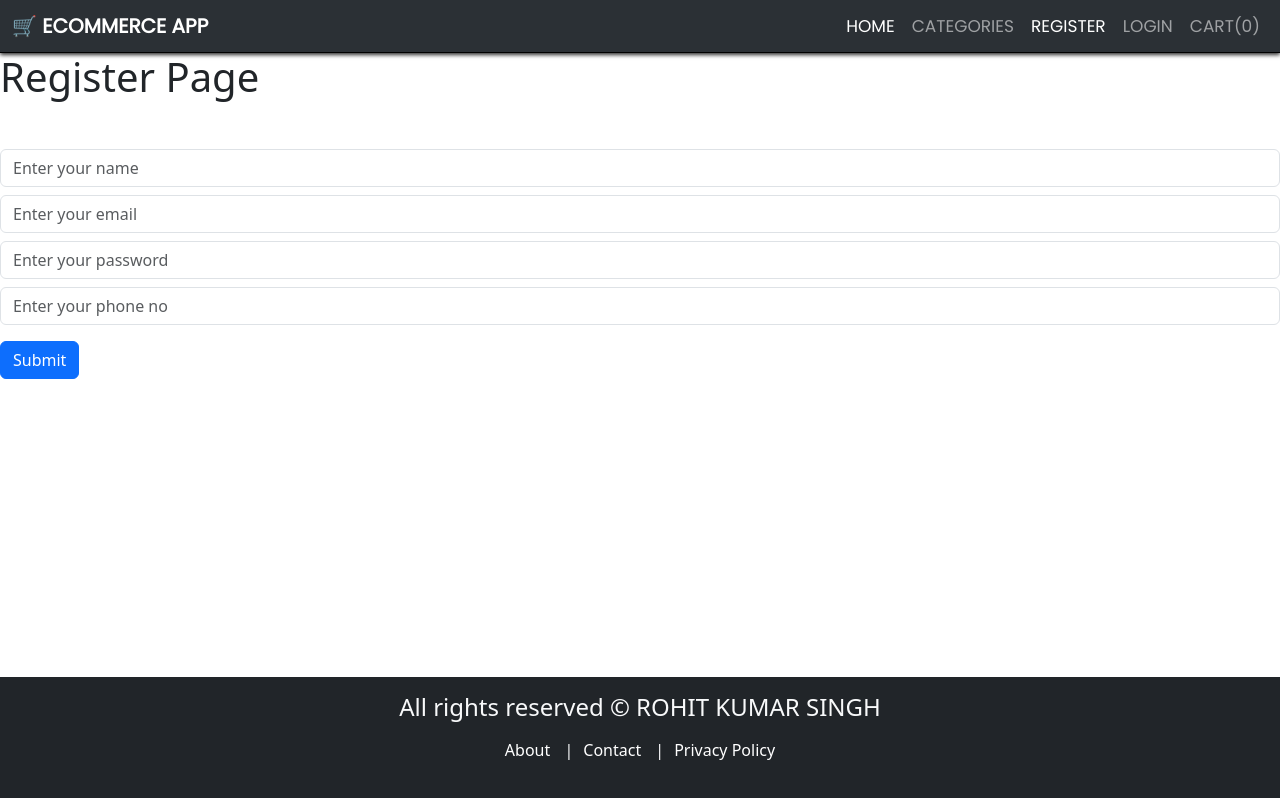
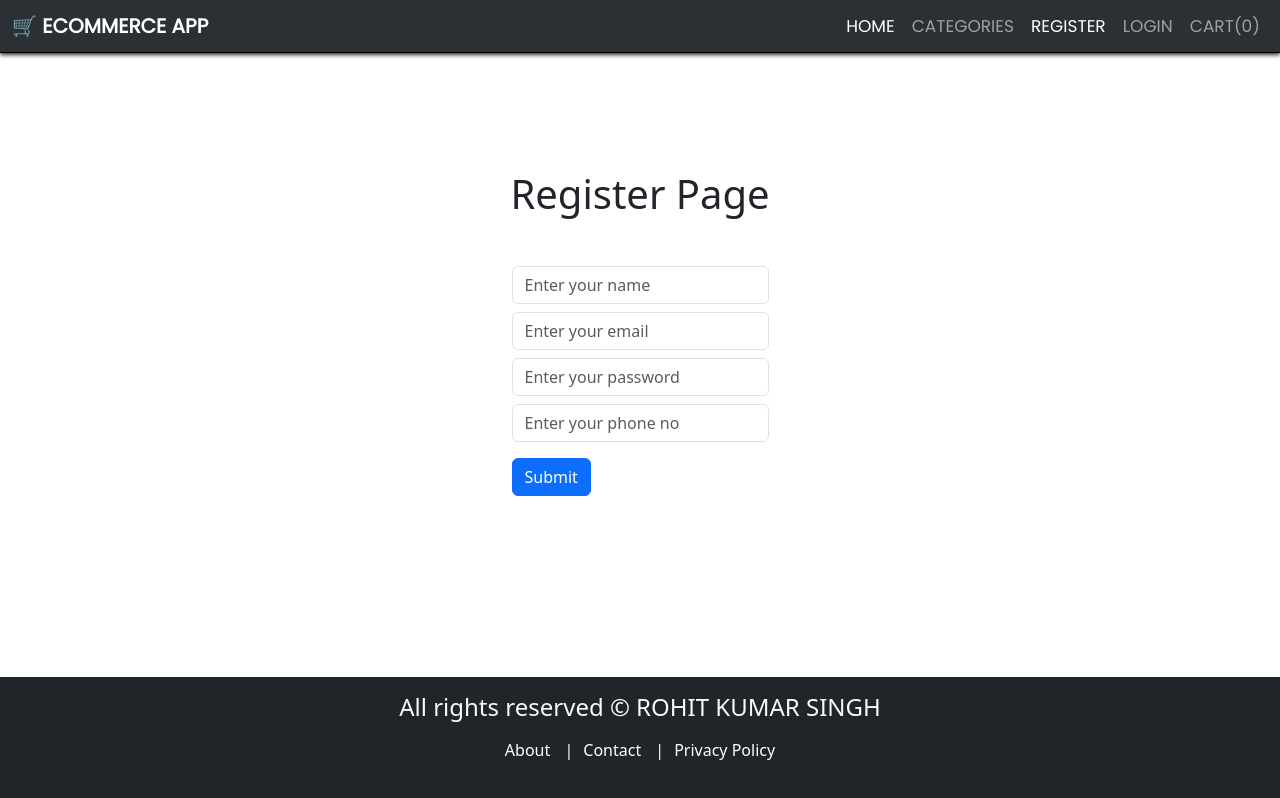
Before and after one commit to rohitsinghkcodes/TechMart, a React (Create React App) app in the folder client/: page /register in a window 1280 px wide. Shown: the top 798 px of the page. Built offline with nearby package versions, Linux system fonts and the light colour scheme; a web font is replaced by a local one.

Commit message:
Register user functionality completed + toast issue fixed with alert

```diff
--- a/client/package.json
+++ b/client/package.json
@@ -14,6 +14,7 @@
     "react-hot-toast": "^2.4.1",
     "react-router-dom": "^6.21.0",
     "react-scripts": "5.0.1",
+    "react-toastify": "^9.1.3",
     "web-vitals": "^2.1.4"
   },
   "scripts": {
--- a/client/src/Components/Layouts/Layout.js
+++ b/client/src/Components/Layouts/Layout.js
@@ -2,6 +2,7 @@ import React from "react";
 import Footer from "./Footer.js";
 import Header from "./Header.js";
 import { Helmet } from "react-helmet";
+import { Toaster } from 'react-hot-toast';
 
 const Layout = (props) => {
   return (
@@ -15,7 +16,10 @@ const Layout = (props) => {
       </Helmet>
       <Header />
 
-      <main style={{ minHeight: "78vh" }}>{props.children}</main>
+      <main style={{ minHeight: "78vh" }}>
+        {props.children}
+        <Toaster />
+        </main>
 
       <Footer />
     </div>
--- a/client/src/Pages/Auth/Register.js
+++ b/client/src/Pages/Auth/Register.js
@@ -2,7 +2,6 @@ import { useState, React } from "react";
 import Layout from "../../Components/Layouts/Layout";
 import axios from "axios";
 import { useNavigate } from "react-router-dom";
-import toast from 'react-hot-toast';
 
 const Register = () => {
   // hooks
@@ -16,20 +15,23 @@ const Register = () => {
     e.preventDefault();
     try {
       const res = await axios.post(
-        'http://localhost:8080/api/v1/auth/register/',
+        "http://localhost:8080/api/v1/auth/register/",
         { name, email, password, phone }
       );
 
       if (res.data.success) {
-        toast.success(res.data.msg);
+        // toast.success(res.data.msg);
+        alert(`Sucess: ${res.data.msg}`);
 
         navigate("/login");
       } else {
-        toast.error(res.data.msg);
+        // toast.error(res.data.msg);
+        alert(`Error: ${res.data.msg}`);
       }
     } catch (err) {
       console.log(err);
-      toast.error("Something went wrong!");
+      // toast.error("Something went wrong!");
+      alert(`Something went wrong\nError: ${err}`);
     }
   };
 
--- a/client/src/index.css
+++ b/client/src/index.css
@@ -85,7 +85,7 @@ PAGE NOT FOUND CSS
 }
 
 /* #####################
-CONTACT CSS
+CONTACT PAGE CSS
 ##################### */
 .contact-container {
   display: flex;
@@ -115,3 +115,14 @@ CONTACT CSS
   text-transform: uppercase;
   margin-bottom: 20px;
 }
+
+/* #####################
+REGISTER PAGE CSS
+##################### */
+.register {
+  display: flex;
+  align-items: center;
+  justify-content: center;
+  height: 70vh;
+  flex-direction: column;
+}
```
Also changed, not shown: 1 other file (tests, documents, lock files or other folders).
